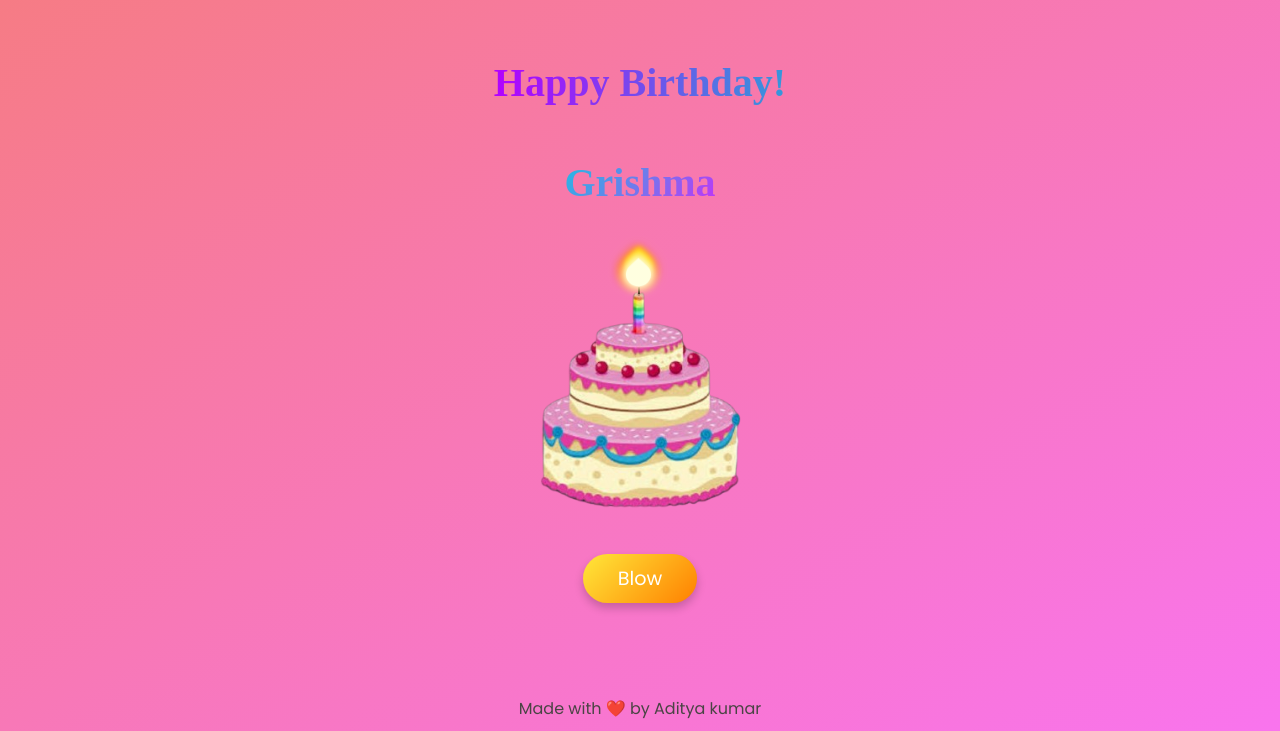
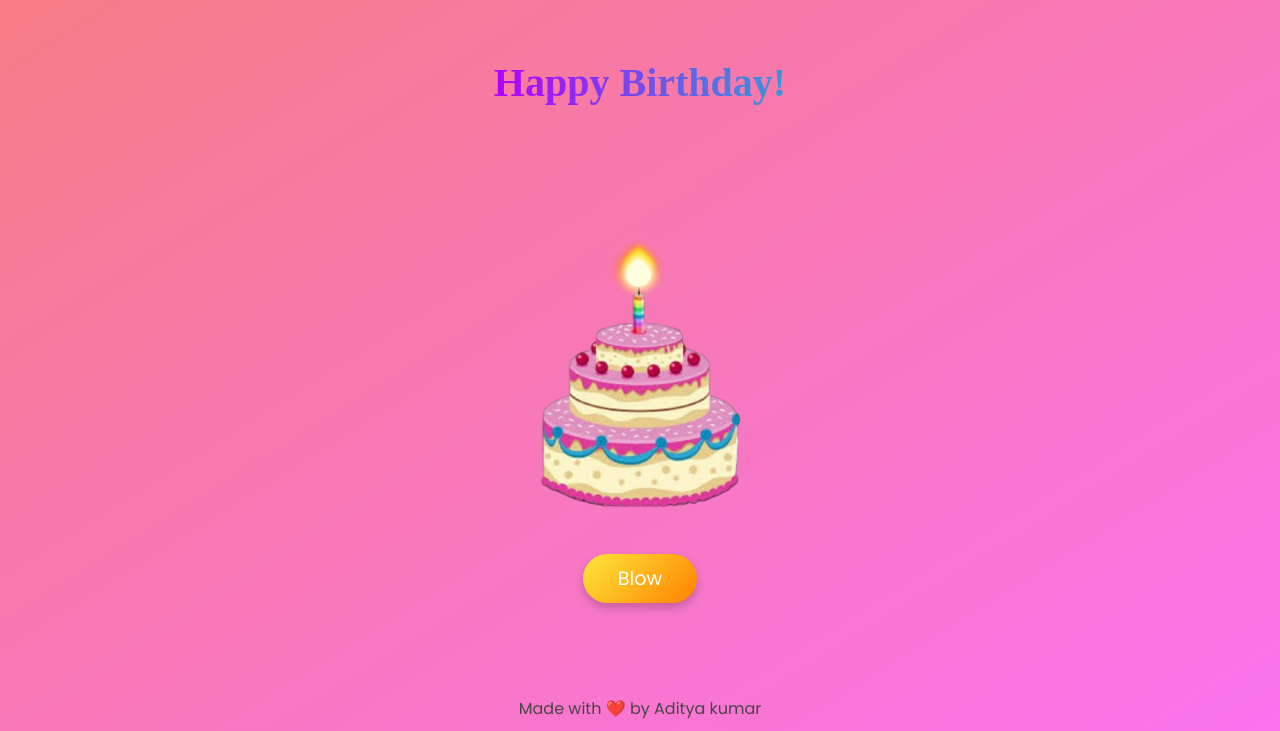
Before and after one commit to adityakumar1120/happy-bithday-wishes, a plain HTML site: page index.html in a window 1280 px wide. Shown: the part 69-800 px from the top of the page. Drawn offline with nearby package versions, Linux system fonts and the light colour scheme; a web font is replaced by a local one.

Commit message:
first commit

```diff
--- a/index.html
+++ b/index.html
@@ -28,7 +28,7 @@
      <div class="text-img-cont">
       <div>
         <div class="bday-cont up-anime bday-anime"><h1 class="bday-anime">Happy Birthday!</h1></div>
-       <div class="name-cont up-anime name-anime"><h1 class="name-anime">Grishma</h1></div>
+       <div class="name-cont up-anime name-anime"><h1 class="name-anime" id="receiver"></h1></div>
        </div>
         <div class="cake-img-cont">
        <img src="/assets/cake-removebg-preview.png" alt="">
@@ -76,7 +76,7 @@
 
 </div>
 <footer>
-  <p>Made with ❤️ by Aditya kumar</p>
+  <p>Made with ❤️ by <span id="sender"></span></p>
 </footer>
 </body>
 </html>
--- a/script.js
+++ b/script.js
@@ -47,3 +47,8 @@ function getWindowInnerWidth(){
 window.addEventListener('resize', (e)=>{
     getWindowInnerWidth()
 })
+
+const receiverName = document.querySelector("#receiver");
+const senderName = document.querySelector("#sender");
+receiverName.innerText = new URLSearchParams(location.search).get("receiver");
+senderName.innerText = new URLSearchParams(location.search).get("sender") || 'Aditya kumar';
```
